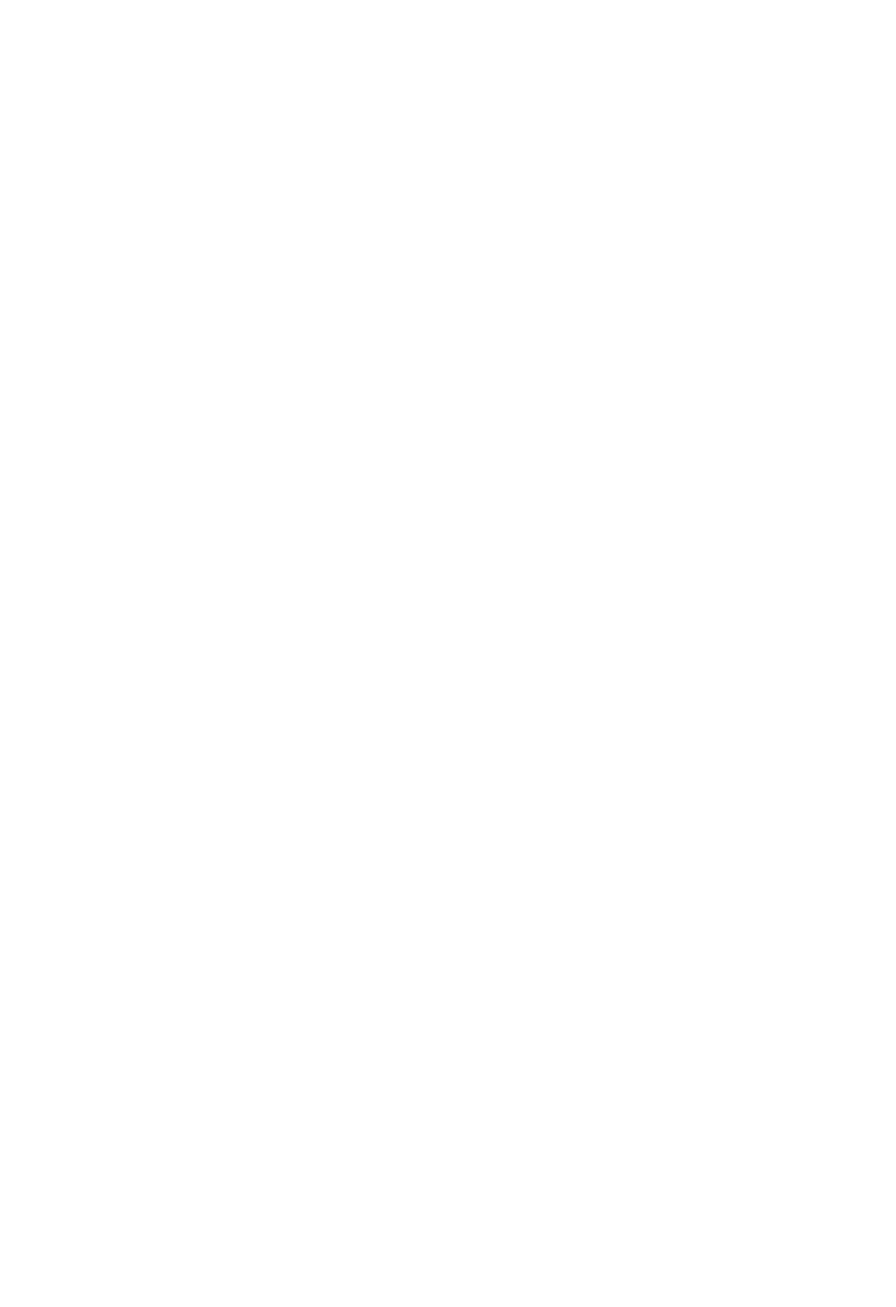
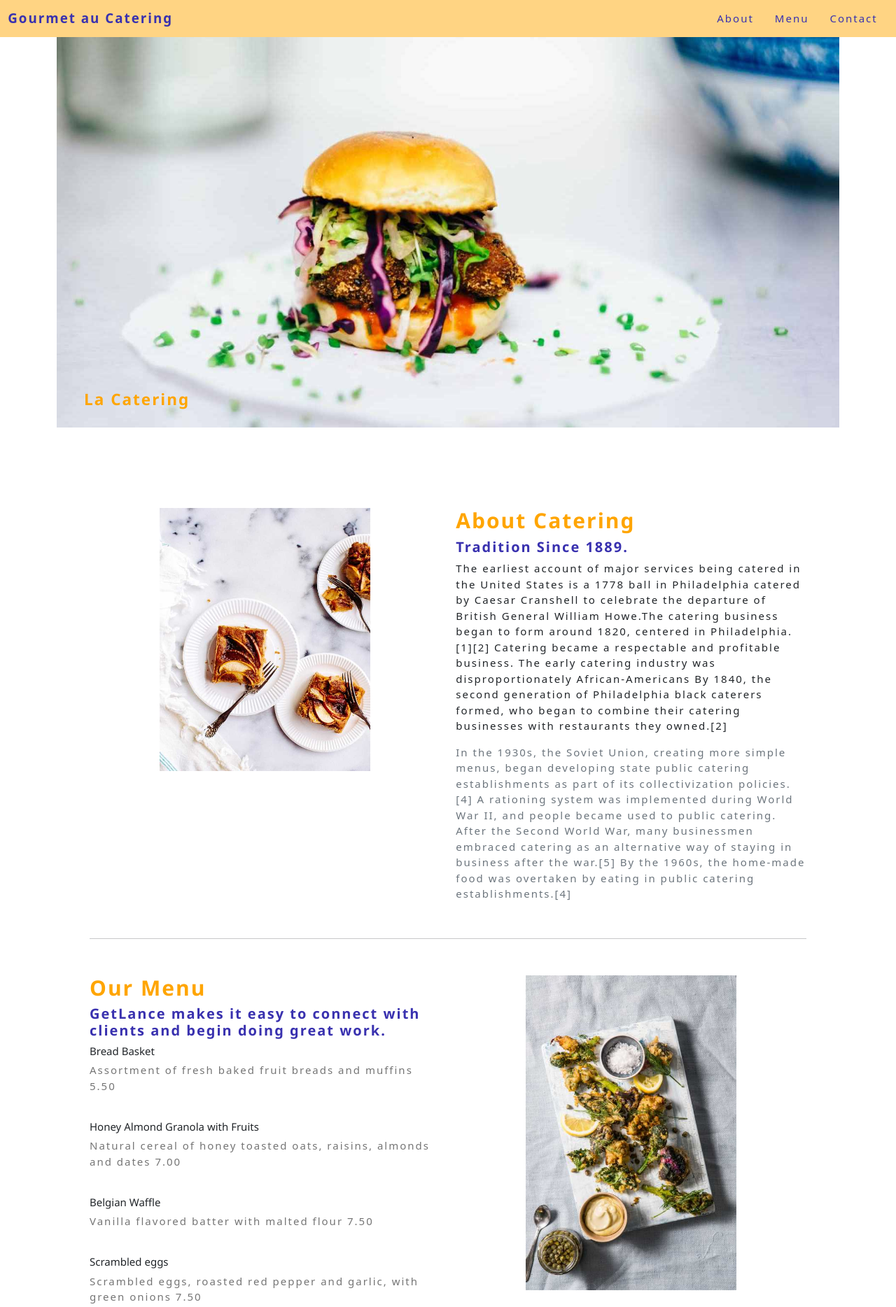
Before and after one commit to WalaaAlshaikh/CodingPracticeW9, a plain HTML site: page index.html in a window 1280 px wide. Shown: the top 1868 px of the page at 70% size. Before the commit the page ends 800 px from the top, so only its background shows below. Drawn offline with nearby package versions, Linux system fonts and the light colour scheme.

Commit message:
styling the content

```diff
--- a/index.html
+++ b/index.html
@@ -1,20 +1,127 @@
 <!DOCTYPE html>
 <html lang="en">
+
 <head>
     <meta charset="UTF-8">
     <meta http-equiv="X-UA-Compatible" content="IE=edge">
     <meta name="viewport" content="width=device-width, initial-scale=1.0">
     <title>Coding Practice</title>
     <link rel="stylesheet" href="style.css">
+    <link href="//maxcdn.bootstrapcdn.com/bootstrap/4.1.1/css/bootstrap.min.css" rel="stylesheet" id="bootstrap-css">
+    <script src="//maxcdn.bootstrapcdn.com/bootstrap/4.1.1/js/bootstrap.min.js"></script>
+    <script src="//cdnjs.cloudflare.com/ajax/libs/jquery/3.2.1/jquery.min.js"></script>
+    <link rel="stylesheet" href="https://www.w3schools.com/w3css/4/w3.css">
+
     <link href="https://cdn.jsdelivr.net/npm/bootstrap@5.2.0-beta1/dist/css/bootstrap.min.css" rel="stylesheet"
-    integrity="sha384-0evHe/X+R7YkIZDRvuzKMRqM+OrBnVFBL6DOitfPri4tjfHxaWutUpFmBp4vmVor" crossorigin="anonymous">
+        integrity="sha384-0evHe/X+R7YkIZDRvuzKMRqM+OrBnVFBL6DOitfPri4tjfHxaWutUpFmBp4vmVor" crossorigin="anonymous">
 </head>
+
 <body>
+    <nav class="navbar ">
+        <div class="container-fluid">
+            <a class="navbar-brand">Gourmet au Catering</a>
+            <form class="d-flex" role="items">
+                <ul class="nav justify-content-end">
+                    <li class="nav-item">
+                        <a class="nav-link active" aria-current="page" href="#first">About</a>
+                    </li>
+                    <li class="nav-item">
+                        <a class="nav-link" href="#menu">Menu</a>
+                    </li>
+                    <li class="nav-item">
+                        <a class="nav-link" href="#contact">Contact</a>
+                    </li>
+                </ul>
+            </form>
+        </div>
+    </nav>
+
+    <div class="container">
+        <img src="Assets/hamburger.jpg" alt="hamburger" style="width:100%;">
+        <div class="bottom-left"> <h4><strong>La Catering</strong> </h4></div>
+    </div>
+
+    <div class="how-section1">
+        <div class="row" id="first">
+            <div class="col-md-6 how-img">
+                <img src="Assets/tablesetting2.jpg" class=""
+                    alt="" />
+            </div>
+            <div class="col-md-6">
+                <h4>About Catering</h4>
+                <h4 class="subheading">Tradition Since 1889.</h4>
+                <p >The earliest account of major services being catered in the United States is a 1778 ball in Philadelphia catered by Caesar Cranshell to celebrate the departure of British General William Howe.The catering business began to form around 1820, centered in Philadelphia.[1][2] Catering became a respectable and profitable business. The early catering industry was disproportionately African-Americans
+
+                     By 1840, the second generation of Philadelphia black caterers formed, who began to combine their catering businesses with restaurants they owned.[2] </p>
+
+                    <p class="text-muted">In the 1930s, the Soviet Union, creating more simple menus, began developing state public catering establishments as part of its collectivization policies.[4] A rationing system was implemented during World War II, and people became used to public catering. After the Second World War, many businessmen embraced catering as an alternative way of staying in business after the war.[5] By the 1960s, the home-made food was overtaken by eating in public catering establishments.[4]
+
+                   </p>
+            </div>
+        </div>
+
+        <br>
+
+        <hr/>
+        <div class="row" id="menu">
+            <div class="col-md-6" >
+                <h4>Our Menu</h4>
+                <h4 class="subheading">GetLance makes it easy to connect with clients and begin doing great work.</h4>
+                <h6>Bread Basket</h6>
+                <p class="w3-text-grey">Assortment of fresh baked fruit breads and muffins 5.50</p><br>
+
+                <h6>Honey Almond Granola with Fruits</h6>
+                <p class="w3-text-grey">Natural cereal of honey toasted oats, raisins, almonds and dates 7.00</p><br>
+
+                <h6>Belgian Waffle</h6>
+                <p class="w3-text-grey">Vanilla flavored batter with malted flour 7.50</p><br>
+
+                <h6>Scrambled eggs</h6>
+                <p class="w3-text-grey">Scrambled eggs, roasted red pepper and garlic, with green onions 7.50</p><br>
+
+                <h6>Blueberry Pancakes</h6>
+                <p class="w3-text-grey">With syrup, butter and lots of berries 8.50</p>
+
+            </div>
+            <div class="col-md-6 how-img">
+                <img src="Assets/tablesetting.jpg"  alt="" />
+            </div>
+        </div>
+
+
+
+
+    </div>
+    <hr/>
+
+    <div class="w3-container w3-padding-64" id="contact">
+        <h1 class="contact">Contact</h1><br>
+        <p>We offer full-service catering for any event, large or small. We understand your needs and we will cater the food to satisfy the biggerst criteria of them all, both look and taste. Do not hesitate to contact us.</p>
+        <p class="contact-text w3-large"><b>Catering Service,Al Khaleej St, Dammam, KSA</b></p>
+
+        <form action="/action_page.php" target="_blank">
+          <p><input class="w3-input w3-padding-16" type="text" placeholder="Name" required name="Name"></p>
+          <p><input class="w3-input w3-padding-16" type="number" placeholder="How many people" required name="People"></p>
+          <p><input class="w3-input w3-padding-16" type="datetime-local" placeholder="Date and time" required name="date" value="2020-11-16T20:00"></p>
+          <p><input class="w3-input w3-padding-16" type="text" placeholder="Message \ Special requirements" required name="Message"></p>
+          <p><button class="btn" type="submit">SEND MESSAGE</button></p>
+        </form>
+      </div>
+
+
+    </div>
+
+    <!-- Footer -->
+    <footer class=" footer w3-center  w3-padding-32">
+      <p>Powered by <a href="#" class="w3-hover-text-black">Walaa Alshaikh</a></p>
+    </footer>
+
 
 
 
     <script src="https://cdn.jsdelivr.net/npm/bootstrap@5.2.0-beta1/dist/js/bootstrap.bundle.min.js"
-    integrity="sha384-pprn3073KE6tl6bjs2QrFaJGz5/SUsLqktiwsUTF55Jfv3qYSDhgCecCxMW52nD2"
-    crossorigin="anonymous"></script>
+        integrity="sha384-pprn3073KE6tl6bjs2QrFaJGz5/SUsLqktiwsUTF55Jfv3qYSDhgCecCxMW52nD2"
+        crossorigin="anonymous"></script>
 </body>
+
 </html>
--- a/style.css
+++ b/style.css
@@ -0,0 +1,82 @@
+.container {
+    position: relative;
+    text-align: center;
+    color: #ffa500;
+    font-size: 30px;
+  }
+  .navbar{
+    background-color: #ffd483;
+  }
+
+ .navbar .navbar-brand{
+    color: #3931af !important;
+    font-weight: bold;
+  }
+  .nav-link{
+    color: #3931af !important;
+
+  }
+
+ /* Bottom left text */
+.bottom-left {
+    position: absolute;
+    bottom: 20px;
+    left: 50px;
+  }
+
+
+
+ .how-section1{
+    margin-top: -5%;
+
+    padding: 10%;
+
+}
+.how-section1 h4{
+    color: #ffa500;
+    font-weight: bold;
+    font-size: 30px;
+}
+.how-section1 .subheading{
+    color: #3931af;
+    font-size: 20px;
+}
+.how-section1 .row
+{
+    margin-top: 5%;
+}
+.how-img
+{
+    text-align: center;
+}
+.how-img img{
+    width: 60%;
+}
+
+.footer{
+    background-color: #ffd483;
+}
+.contact-text{
+    color: #3931af;
+}
+.contact{
+    color: #ffa500;
+}
+p{
+    letter-spacing: 2px;
+}
+h4{
+    letter-spacing: 2px;
+}
+a{
+    letter-spacing: 2px;
+}
+.w3-input {
+    letter-spacing: 2px;
+}
+.btn{
+    letter-spacing: 2px;
+    background: #ffd483 !important;
+    color: #3931af !important;
+    border: solid 2px #3931af !important;
+}
```
Also changed, not shown: Assets/hamburger.jpg (added), Assets/tablesetting.jpg (added), Assets/tablesetting2.jpg (added).
